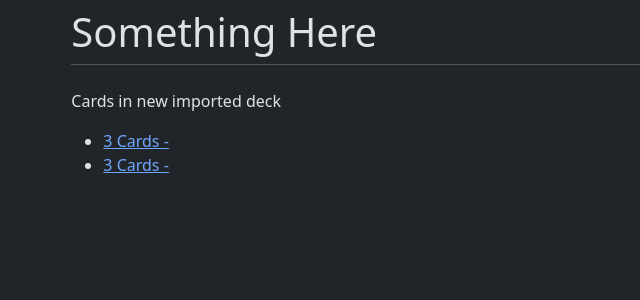
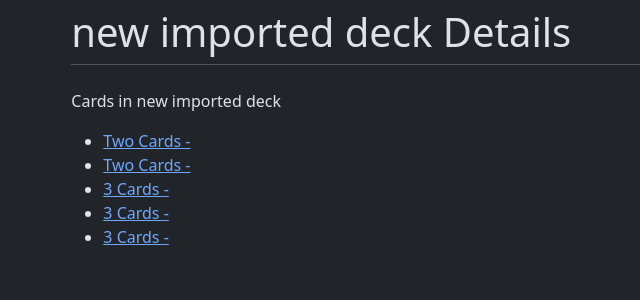
Before and after one commit to jake-mauney/CardCollector, a Django app: page /decks/4/ in a window 1280 px wide. Shown: the part 56-356 px from the top of the page, without its empty margins (146-786 px from the left). Run offline with Django 5.2, Linux system fonts and the light colour scheme; data comes from the database, SQL or seed files in the repository; both versions use the stored data as it was after the commit.

Commit message:
Cleaned up deck detail view to respect the deck entry records. added page title to base template.

```diff
--- a/cards/templates/cards/detail.html
+++ b/cards/templates/cards/detail.html
@@ -1,7 +1,6 @@
 {% extends "siteutils/base.html" %}
 
 {% block content %}
-    <h1>{{ card_name }}</h1>
     <p>{{ card_set }}</p>
     <p>{{ set_num }}</p>
     <p>{{ foil }}</p>
--- a/cards/templates/cards/index.html
+++ b/cards/templates/cards/index.html
@@ -7,6 +7,6 @@
     {% endfor %}
     </ul>
 {% else %}
-    <p>No polls are available.</p>
+    <p>No cards are available.</p>
 {% endif %}
 {% endblock %}
--- a/decks/views.py
+++ b/decks/views.py
@@ -8,14 +8,16 @@
 def index(request):
     deck_collection = Deck.objects.all() #.all is what made this work and grab all cards
     items = menu_items.objects.all()
-    context = {"collection": deck_collection, "items": items}
+    PageTitle = 'Your Decks'
+    context = {"collection": deck_collection, "items": items, "PageTitle": PageTitle}
     return render(request, "decks/index.html", context)
 
 def detail(request, deck_id):
     entry_collection = DeckEntry.objects.filter(rel_deck=deck_id)
-    card_collection = Card.objects.filter(id__in=Subquery(DeckEntry.objects.filter(rel_deck=deck_id).values('id')))
+    card_collection = Card.objects.filter(id__in=Subquery(DeckEntry.objects.filter(rel_deck=deck_id).values('rel_card')))
     #loop through collection, if name exsist in list then up by one, if not then create/append
     items = menu_items.objects.all()
     deck = Deck.objects.get(pk=deck_id)
-    context = {"collection": card_collection, "deck": deck, "items": items}
+    PageTitle = deck.name + ' Details'
+    context = {"collection": card_collection, "deck": deck, "items": items, "PageTitle": PageTitle}
     return render(request, "decks/detail.html", context)
--- a/siteutils/templates/siteutils/base.html
+++ b/siteutils/templates/siteutils/base.html
@@ -27,7 +27,7 @@
 <div id="content" name="content" class="main">
 	<div class="row justify-content-center">
 		<div class="col-8">
-			<h1 class="mt-2">Something Here</h1>
+			<h1 class="mt-2">{{ PageTitle }}</h1>
 			<hr class="mt-0 mb-4">
 			{% block content %}
 			{% endblock %}
```
Also changed, not shown: cards/views.py (+4 -3 lines), db.sqlite3.
